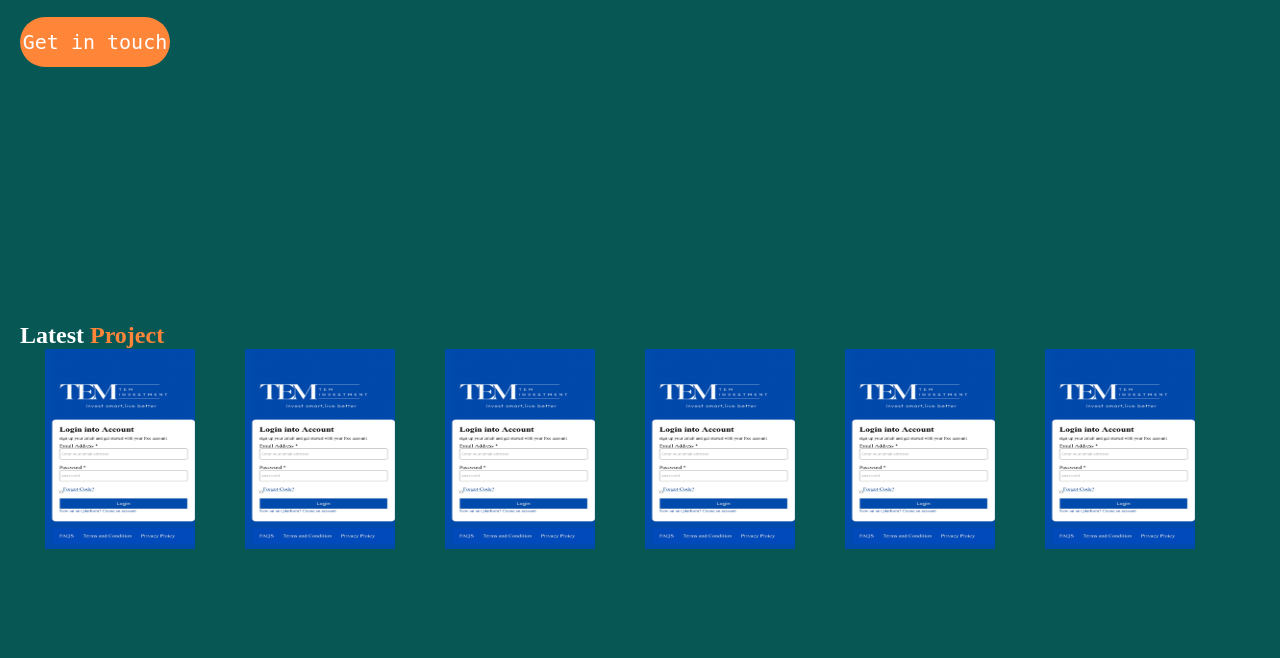
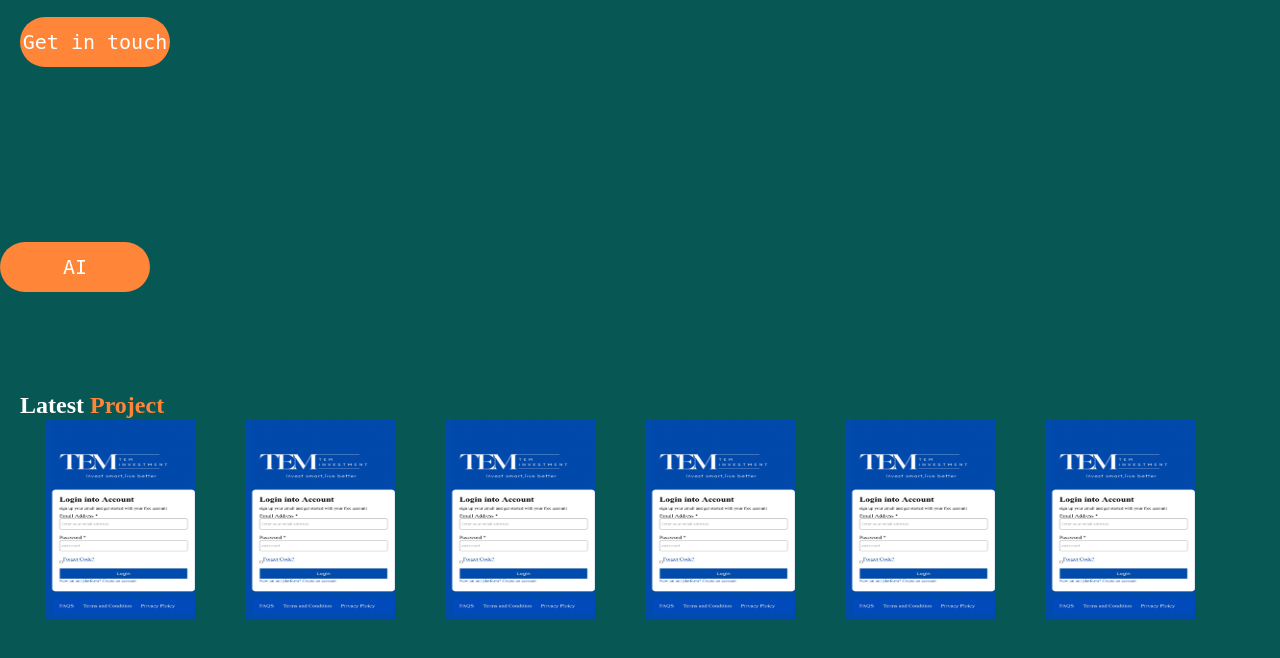
Before and after one commit to charleseze322/charleseze322, a plain HTML site: page index.html in a window 1280 px wide. Shown: the part 1698-2356 px from the top of the page. Drawn offline with Linux system fonts and the light colour scheme.

Commit message:
index.html

```diff
--- a/index.html
+++ b/index.html
@@ -5,7 +5,7 @@
   <meta http-equiv="X-UA-Compatible" content="IE=Edge">
   <meta name="viewport" content="width=device-width, initial-scale=1">
 
-  <title>HTML</title>
+  <title>Portfolio website</title>
 
   <!-- HTML -->
 
@@ -97,6 +97,7 @@ Smart. Fast. User-focused. Powered by passion and code.</p>
 
 </section>
 
+ <button class="float-button">AI</button>
 
 
 
```
